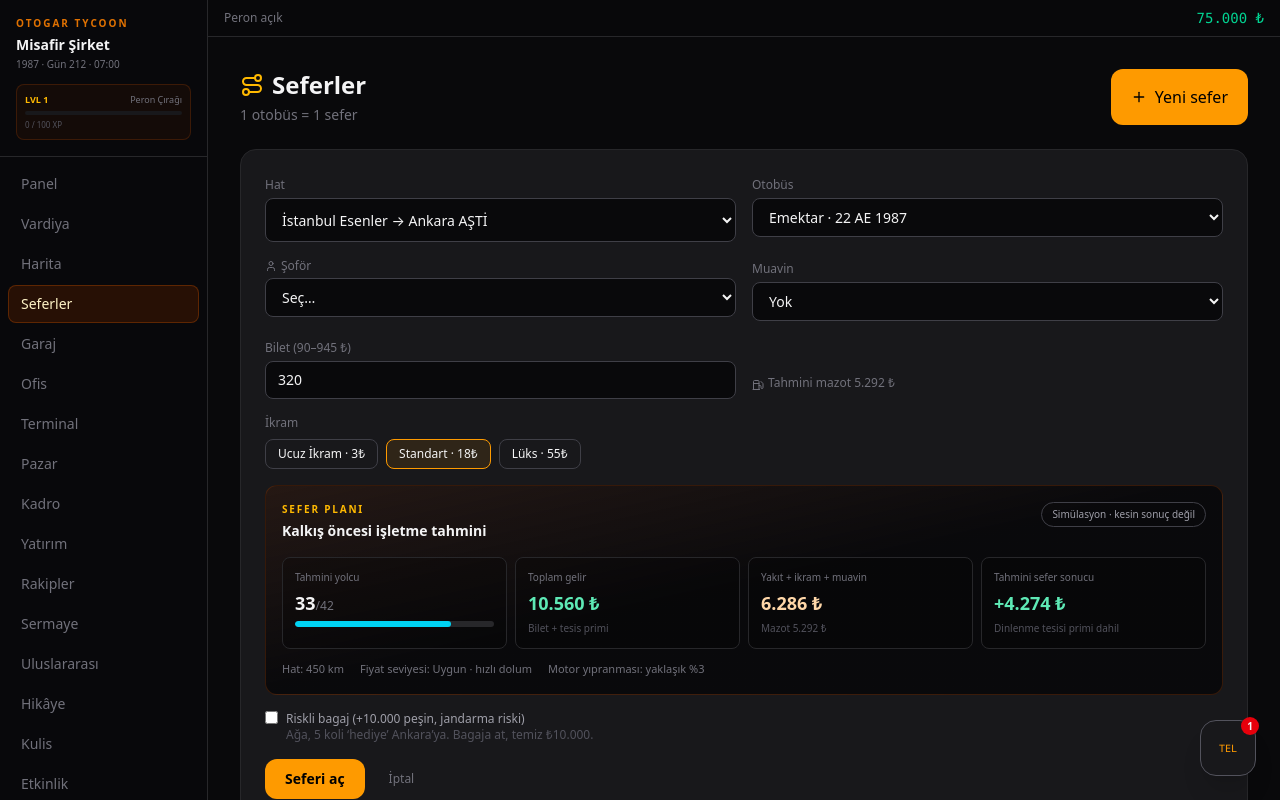
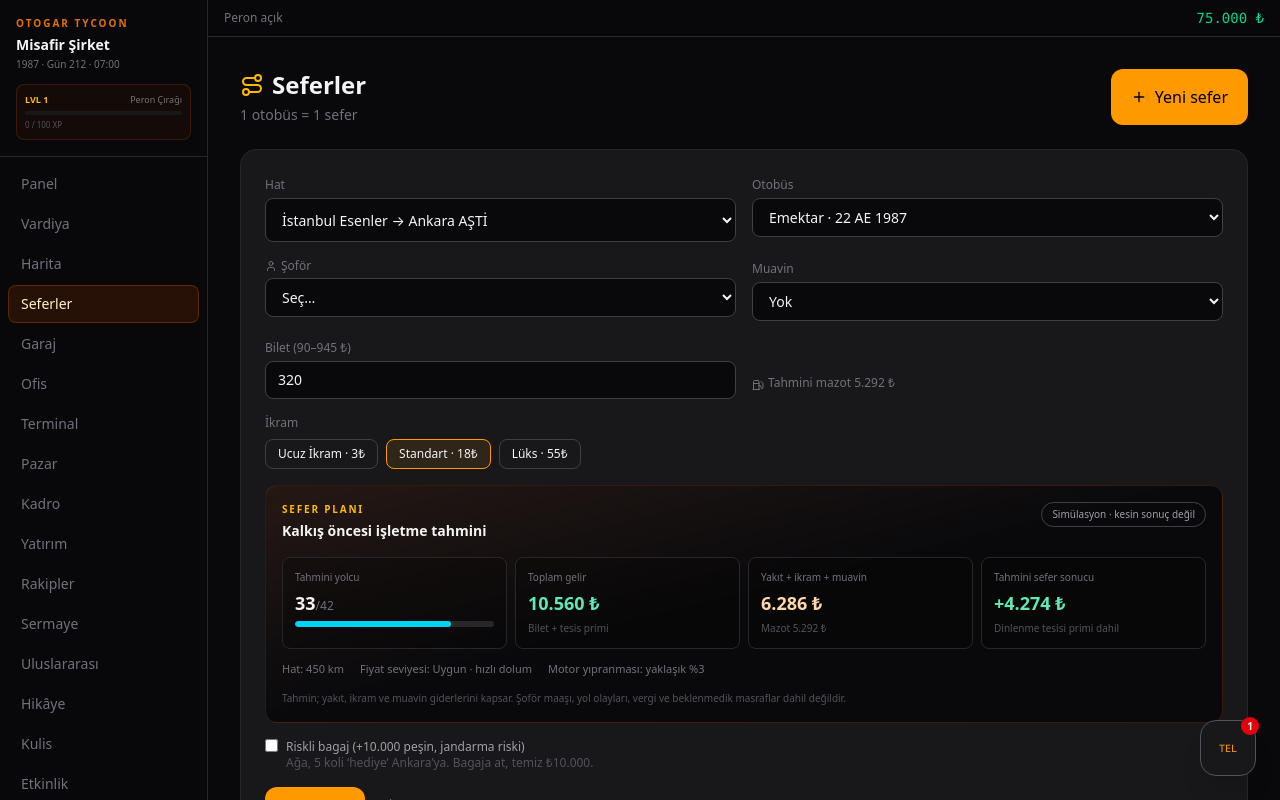
Before and after one commit to Nexora88/otogar-tycoon, a Next.js app: page /expeditions in a window 1280 px wide. Both pictures are taken after a click on the button "Yeni sefer". Shown: the top 800 px of the page. Built offline with nearby package versions, Linux system fonts and the light colour scheme.

Commit message:
fix: clarify estimated trip margin exclusions

```diff
--- a/src/app/(game)/expeditions/page.tsx
+++ b/src/app/(game)/expeditions/page.tsx
@@ -517,6 +517,9 @@ export default function ExpeditionsPage() {
               <span>Motor yıpranması: yaklaşık %{estimatedWear}</span>
               {bus && bus.engineHealth < 45 && <span className="font-semibold text-red-300">Uyarı: motor sağlığı düşük</span>}
             </div>
+            <p className="mt-3 text-[10px] leading-relaxed text-zinc-600">
+              Tahmin; yakıt, ikram ve muavin giderlerini kapsar. Şoför maaşı, yol olayları, vergi ve beklenmedik masraflar dahil değildir.
+            </p>
             {estimatedProfit < 0 && (
               <p className="mt-3 rounded-lg border border-red-900/50 bg-red-950/20 p-2.5 text-xs text-red-200">
                 Bu plan mevcut varsayımlarla zarar yazabilir. Bilet fiyatını, ikramı veya daha ekonomik bir hattı değerlendirebilirsin.
```
